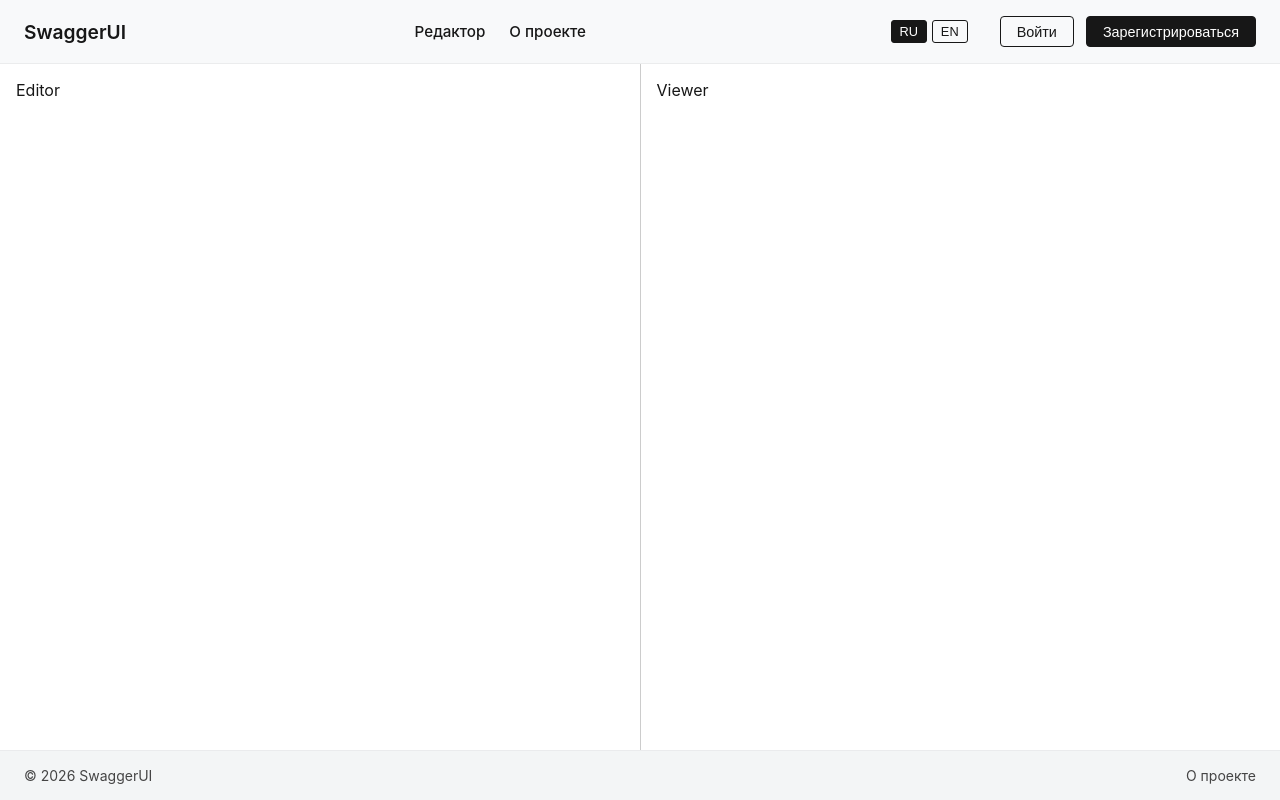
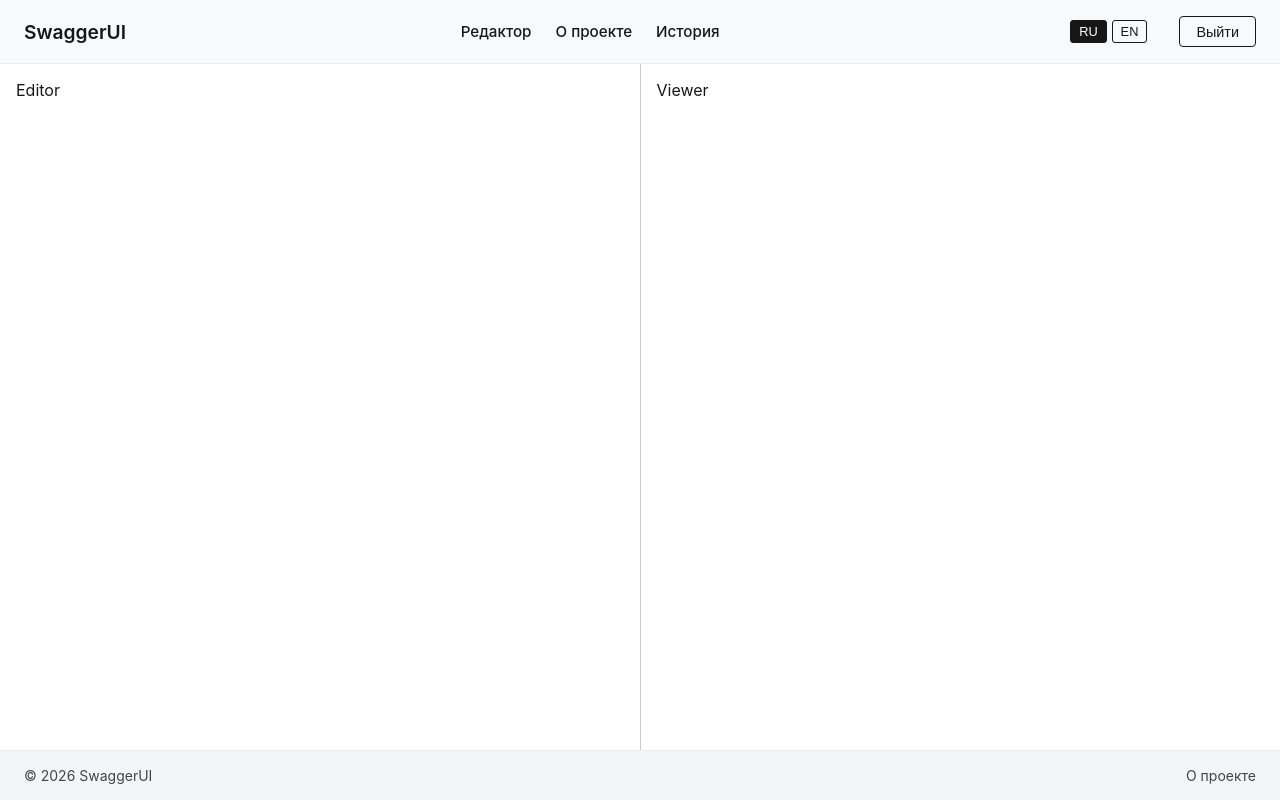
Before and after one commit to theFoxTale/swagger-editor-app, a Next.js app: page / in a window 1280 px wide. Built offline with nearby package versions, Linux system fonts and the light colour scheme.

Commit message:
feat: move text to constants

```diff
--- a/src/components/Footer/Footer.tsx
+++ b/src/components/Footer/Footer.tsx
@@ -1,13 +1,19 @@
 import Link from 'next/link';
+import { getLocale } from '@/locales';
 import styles from './Footer.module.css';
 
 export const Footer = () => {
   const currentYear = new Date().getFullYear();
 
+  const locale = getLocale('ru');
+  const lang = locale.header;
+
   return (
     <footer className={styles.footer}>
-      <span>© {currentYear} SwaggerUI</span>
-      <Link href="/about">О проекте</Link>
+      <span>
+        © {currentYear} {lang.logo}
+      </span>
+      <Link href="/about">{lang.nav.about}</Link>
     </footer>
   );
 };
--- a/src/components/Header/Header.tsx
+++ b/src/components/Header/Header.tsx
@@ -3,14 +3,19 @@
 import Link from 'next/link';
 import { useState, useEffect } from 'react';
 
+import { getLocale } from '@/locales';
+
 import styles from './Header.module.css';
 
 //TODO - заменить на Zustand
-const MOCK_AUTH = false;
+const MOCK_AUTH = true;
 
 export const Header = () => {
   const [isScrolled, setIsScrolled] = useState(false);
   const [isAuthenticated, setIsAuthenticated] = useState(MOCK_AUTH);
+
+  const locale = getLocale('ru');
+  const lang = locale.header;
 
   useEffect(() => {
     const handleScroll = () => {
@@ -33,47 +38,40 @@ export const Header = () => {
     setIsAuthenticated(false);
   };
 
-  const handleHistory = () => {
-    window.location.href = '/history';
-  };
-
   return (
     <header className={`${styles.header} ${isScrolled ? styles.scrolled : ''}`}>
       {/* Логотип / название */}
       <Link href="/" className={styles.logo}>
-        SwaggerUI
+        {lang.logo}
       </Link>
 
       {/* Навигация */}
       <nav className={styles.nav}>
-        <Link href="/">Редактор</Link>
-        <Link href="/about">О проекте</Link>
-        {isAuthenticated && <Link href="/history">История</Link>}
+        <Link href="/">{lang.nav.editor}</Link>
+        <Link href="/about">{lang.nav.about}</Link>
+        {isAuthenticated && <Link href="/history">{lang.nav.history}</Link>}
       </nav>
 
       <div className={styles.buttonsContainer}>
         <div className={styles.languageSwitcher}>
-          <button className={`${styles.langBtn} ${styles.active}`}>RU</button>
-          <button className={styles.langBtn}>EN</button>
+          <button className={`${styles.langBtn} ${styles.active}`}>{lang.language.ru}</button>
+          <button className={styles.langBtn}>{lang.language.en}</button>
         </div>
 
         <div className={styles.authButtons}>
           {!isAuthenticated ? (
             <>
               <button className={styles.button} onClick={handleSignIn}>
-                Войти
+                {lang.auth.signIn}
               </button>
               <button className={`${styles.button} ${styles.buttonPrimary}`} onClick={handleSignUp}>
-                Зарегистрироваться
+                {lang.auth.signUp}
               </button>
             </>
           ) : (
             <>
-              <button className={styles.button} onClick={handleHistory}>
-                История
-              </button>
               <button className={styles.button} onClick={handleLogout}>
-                Выйти
+                {lang.auth.logout}
               </button>
             </>
           )}
--- /dev/null
+++ b/src/locales/en.ts
@@ -0,0 +1,68 @@
+export const en = {
+  header: {
+    logo: 'SwaggerUI',
+    nav: {
+      editor: 'Editor',
+      about: 'About',
+      history: 'History',
+    },
+    auth: {
+      signIn: 'Sign In',
+      signUp: 'Sign Up',
+      logout: 'Logout',
+    },
+    language: {
+      ru: 'RU',
+      en: 'EN',
+    },
+  },
+  auth: {
+    signIn: {
+      title: 'Вход',
+      email: 'Email',
+      password: 'Пароль',
+      submit: 'Войти',
+      validation: {
+        emailRequired: 'Email обязателен',
+        emailInvalid: 'Введите корректный email',
+        passwordRequired: 'Пароль обязателен',
+        passwordMinLength: 'Пароль должен быть не менее 8 символов',
+        passwordRequiresLetter: 'Пароль должен содержать хотя бы одну букву',
+        passwordRequiresDigit: 'Пароль должен содержать хотя бы одну цифру',
+        passwordRequiresSpecial: 'Пароль должен содержать хотя бы один специальный символ',
+      },
+    },
+    signUp: {
+      title: 'Регистрация',
+      email: 'Email',
+      password: 'Пароль',
+      confirmPassword: 'Подтверждение пароля',
+      submit: 'Зарегистрироваться',
+      validation: {
+        emailRequired: 'Email обязателен',
+        emailInvalid: 'Введите корректный email',
+        passwordRequired: 'Пароль обязателен',
+        passwordMinLength: 'Пароль должен быть не менее 8 символов',
+        passwordRequiresLetter: 'Пароль должен содержать хотя бы одну букву',
+        passwordRequiresDigit: 'Пароль должен содержать хотя бы одну цифру',
+        passwordRequiresSpecial: 'Пароль должен содержать хотя бы один специальный символ',
+        confirmPasswordRequired: 'Подтверждение пароля обязательно',
+        passwordsMustMatch: 'Пароли должны совпадать',
+      },
+    },
+  },
+  editor: {
+    title: 'Редактор',
+  },
+  history: {
+    title: 'История и аналитика',
+    empty: 'Вы ещё не выполнили ни одного запроса',
+  },
+  about: {
+    title: 'О проекте',
+  },
+  common: {
+    error: 'Произошла ошибка',
+    loading: 'Загрузка...',
+  },
+};
--- /dev/null
+++ b/src/locales/index.ts
@@ -0,0 +1,14 @@
+import { en } from './en';
+import { ru } from './ru';
+
+export const locales = {
+  ru,
+  en,
+};
+
+export type Locale = keyof typeof locales;
+export type LocaleContent = typeof ru;
+
+export function getLocale(locale: Locale = 'ru'): LocaleContent {
+  return locales[locale] || locales.ru;
+}
--- /dev/null
+++ b/src/locales/ru.ts
@@ -0,0 +1,68 @@
+export const ru = {
+  header: {
+    logo: 'SwaggerUI',
+    nav: {
+      editor: 'Редактор',
+      about: 'О проекте',
+      history: 'История',
+    },
+    auth: {
+      signIn: 'Войти',
+      signUp: 'Зарегистрироваться',
+      logout: 'Выйти',
+    },
+    language: {
+      ru: 'RU',
+      en: 'EN',
+    },
+  },
+  auth: {
+    signIn: {
+      title: 'Вход',
+      email: 'Email',
+      password: 'Пароль',
+      submit: 'Войти',
+      validation: {
+        emailRequired: 'Email обязателен',
+        emailInvalid: 'Введите корректный email',
+        passwordRequired: 'Пароль обязателен',
+        passwordMinLength: 'Пароль должен быть не менее 8 символов',
+        passwordRequiresLetter: 'Пароль должен содержать хотя бы одну букву',
+        passwordRequiresDigit: 'Пароль должен содержать хотя бы одну цифру',
+        passwordRequiresSpecial: 'Пароль должен содержать хотя бы один специальный символ',
+      },
+    },
+    signUp: {
+      title: 'Регистрация',
+      email: 'Email',
+      password: 'Пароль',
+      confirmPassword: 'Подтверждение пароля',
+      submit: 'Зарегистрироваться',
+      validation: {
+        emailRequired: 'Email обязателен',
+        emailInvalid: 'Введите корректный email',
+        passwordRequired: 'Пароль обязателен',
+        passwordMinLength: 'Пароль должен быть не менее 8 символов',
+        passwordRequiresLetter: 'Пароль должен содержать хотя бы одну букву',
+        passwordRequiresDigit: 'Пароль должен содержать хотя бы одну цифру',
+        passwordRequiresSpecial: 'Пароль должен содержать хотя бы один специальный символ',
+        confirmPasswordRequired: 'Подтверждение пароля обязательно',
+        passwordsMustMatch: 'Пароли должны совпадать',
+      },
+    },
+  },
+  editor: {
+    title: 'Редактор',
+  },
+  history: {
+    title: 'История и аналитика',
+    empty: 'Вы ещё не выполнили ни одного запроса',
+  },
+  about: {
+    title: 'О проекте',
+  },
+  common: {
+    error: 'Произошла ошибка',
+    loading: 'Загрузка...',
+  },
+};
```
